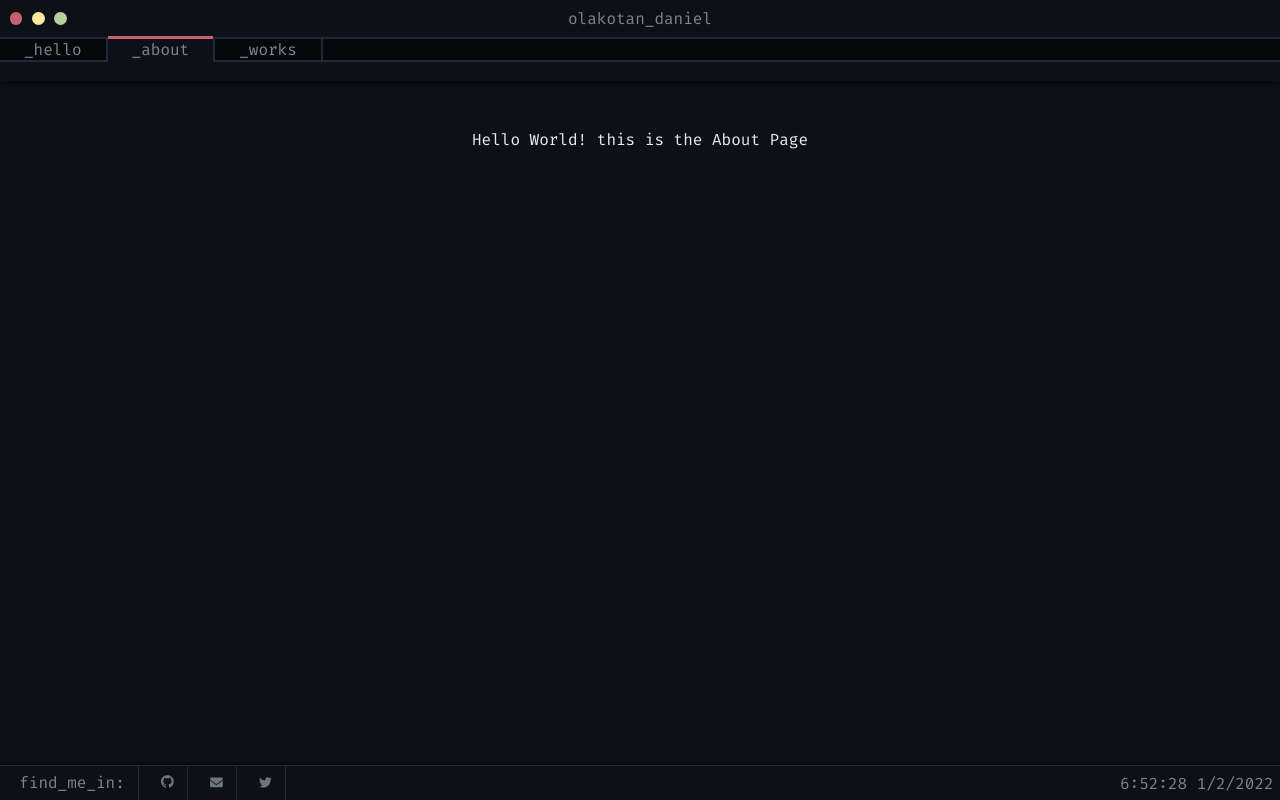
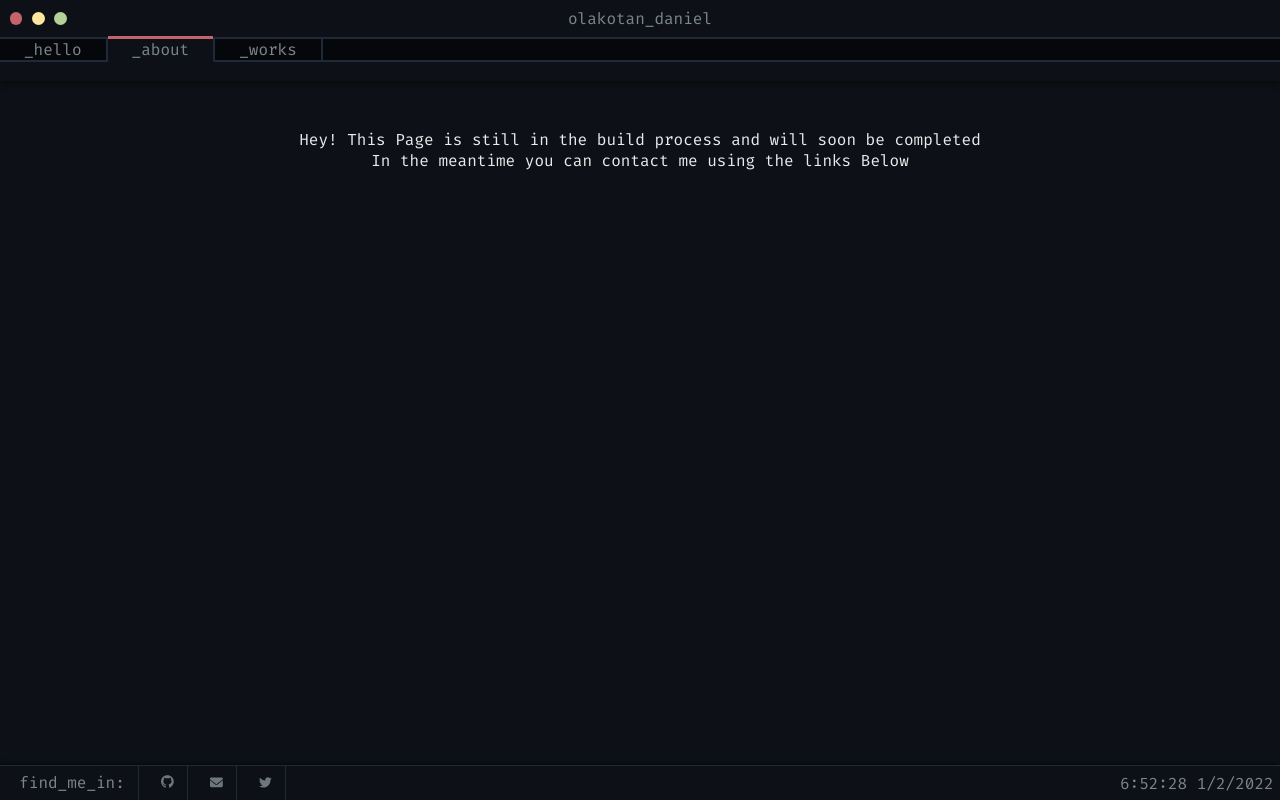
Before and after one commit to Horlakz/Horlakz, a Svelte app: page /about in a window 1280 px wide. Built offline with nearby package versions, Linux system fonts and the light colour scheme.

Commit message:
added static page text for uncompleted pages

```diff
--- a/src/pages/About.svelte
+++ b/src/pages/About.svelte
@@ -5,5 +5,9 @@
 </script>
 
 <BaseLayout {pageAbout}>
-  <h3>Hello World! this is the About Page</h3>
+  <p>
+    Hey! This Page is still in the build process and will soon be completed <br
+    />
+    In the meantime you can contact me using the links Below
+  </p>
 </BaseLayout>
--- a/src/pages/Works.svelte
+++ b/src/pages/Works.svelte
@@ -5,5 +5,9 @@
 </script>
 
 <BaseLayout {pageWorks}>
-  <h3>Hello World! this is the page to display works</h3>
+  <p>
+    Hey! This Page is still in the build process and will soon be completed <br
+    />
+    In the meantime you can contact me using the links Below
+  </p>
 </BaseLayout>
```
